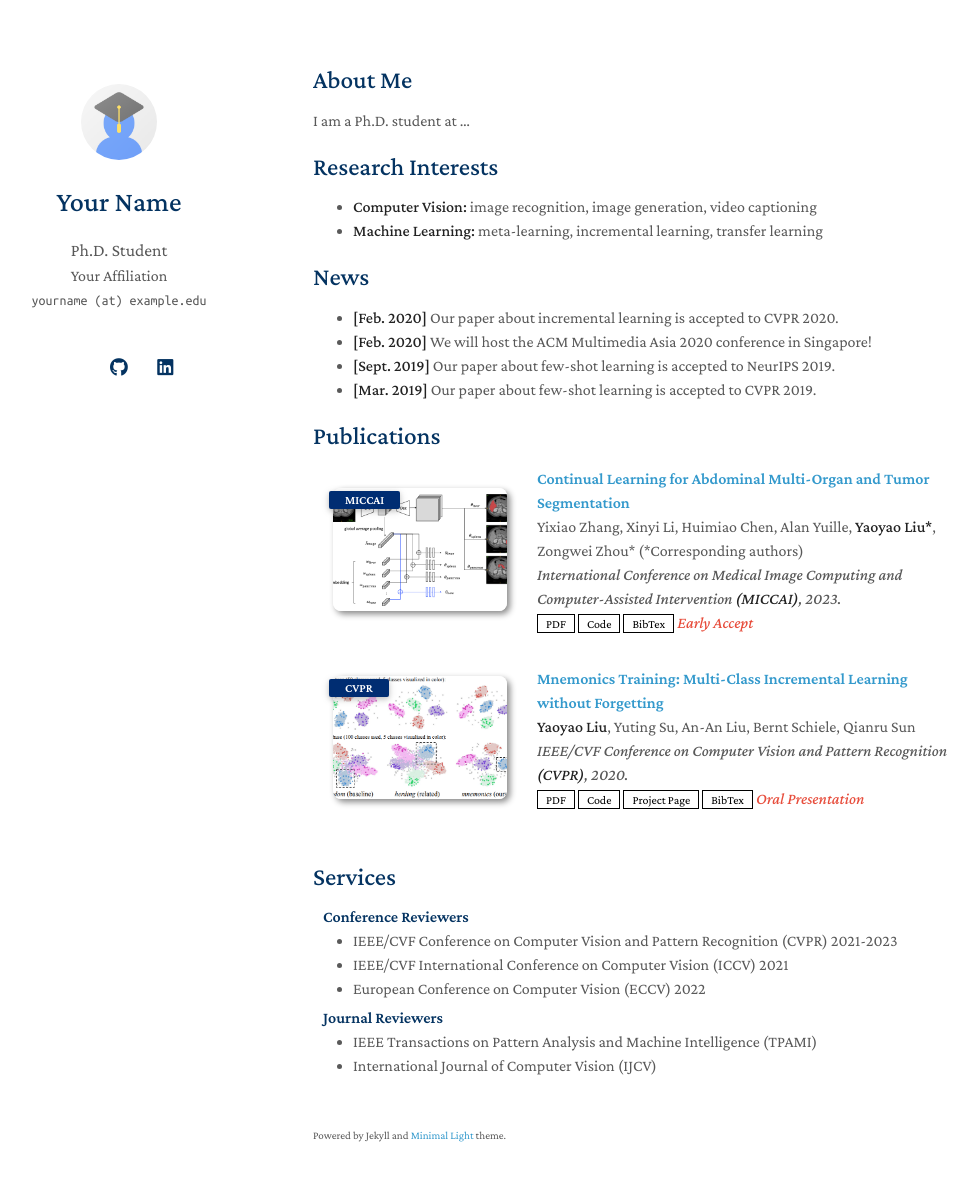
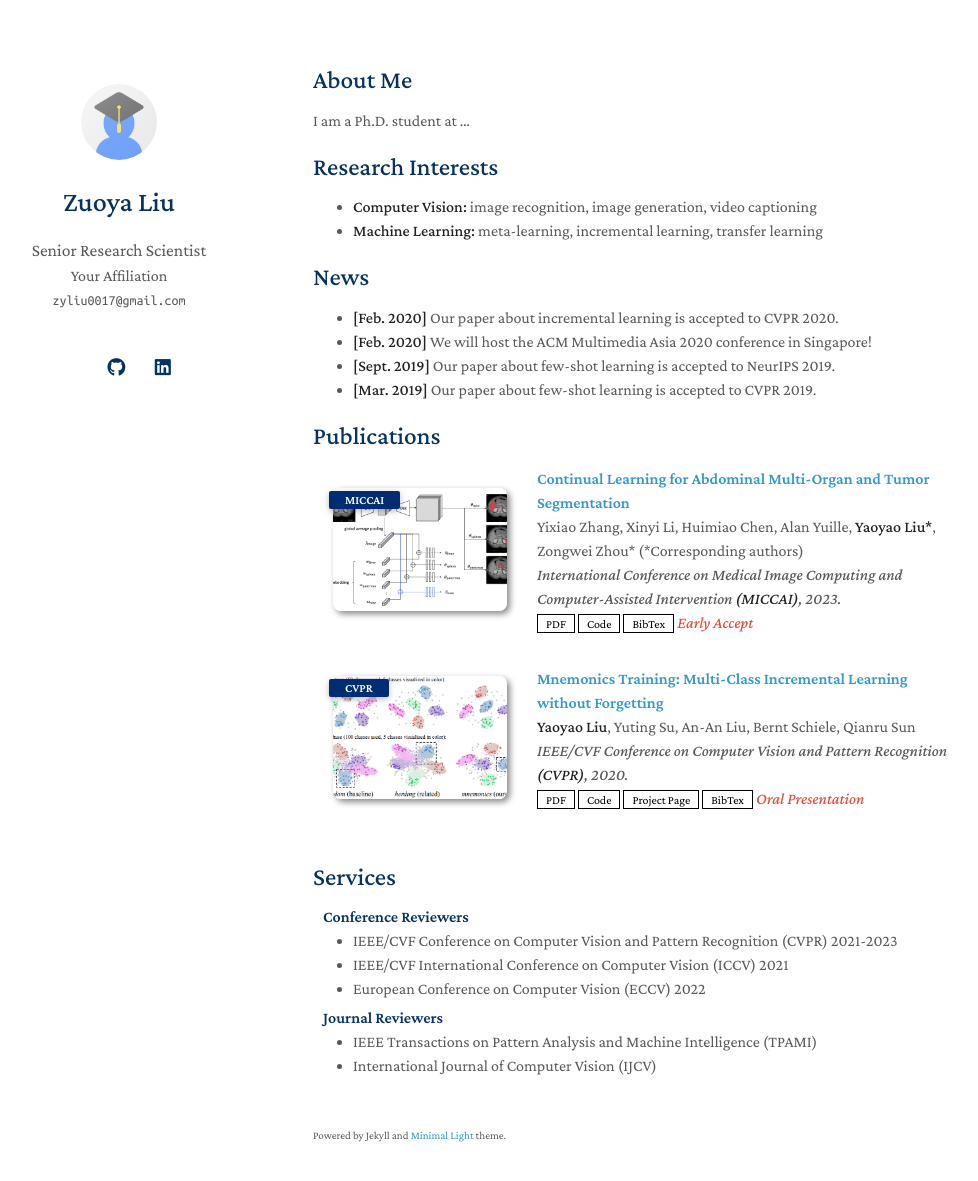
Before and after one commit to zyliu0017/zyliu0017.github.io, a Jekyll site: the page built from index.md, in a window 1280 px wide and 1216 px high. Shown: the top 1181 px of the window, without its empty margins (157-1135 px from the left). Built offline with Jekyll 4.4.1, drawn with Linux system fonts in a browser that asks for light colours; a style sheet for code colours, icons or effects is not loaded; our own code applies the rules of GitHub Pages for plain Markdown files.

Commit message:
Update _config.yml

```diff
--- a/_config.yml
+++ b/_config.yml
@@ -1,8 +1,8 @@
 # Basic Information
-title: Your Name
-position: Ph.D. Student
+title: Zuoya Liu
+position: Senior Research Scientist
 affiliation: Your Affiliation
-email: yourname (at) example.edu
+email: zyliu0017@gmail.com
 
 # Search Engine Optimization (SEO)
 # The following information is used to improve the website traffic from search engines, e.g., Google.
@@ -12,11 +12,11 @@ canonical: https://minimal-light-theme.yliu.me/
 
 # Links
 # If you don't need one of them, you may delete the corresponding line.
-google_scholar: https://scholar.google.com/
-cv_link: assets/files/curriculum_vitae.pdf
+google_scholar: https://scholar.google.com/citations?user=ZvSB3RAAAAAJ&hl=zh-CN&oi=ao
+cv_link: # assets/files/curriculum_vitae.pdf
 github_link: https://github.com/
-linkedin: https://www.linkedin.com/
-twitter: https://twitter.com/
+linkedin: https://www.linkedin.com/in/zuoya-liu-a427ab1a5/
+twitter: #https://twitter.com/
 
 # Images (e.g., your profile picture and your website's favicon)
 # "favicon" and "favicon_dark" are used for the light and dark modes, respectively.
```
